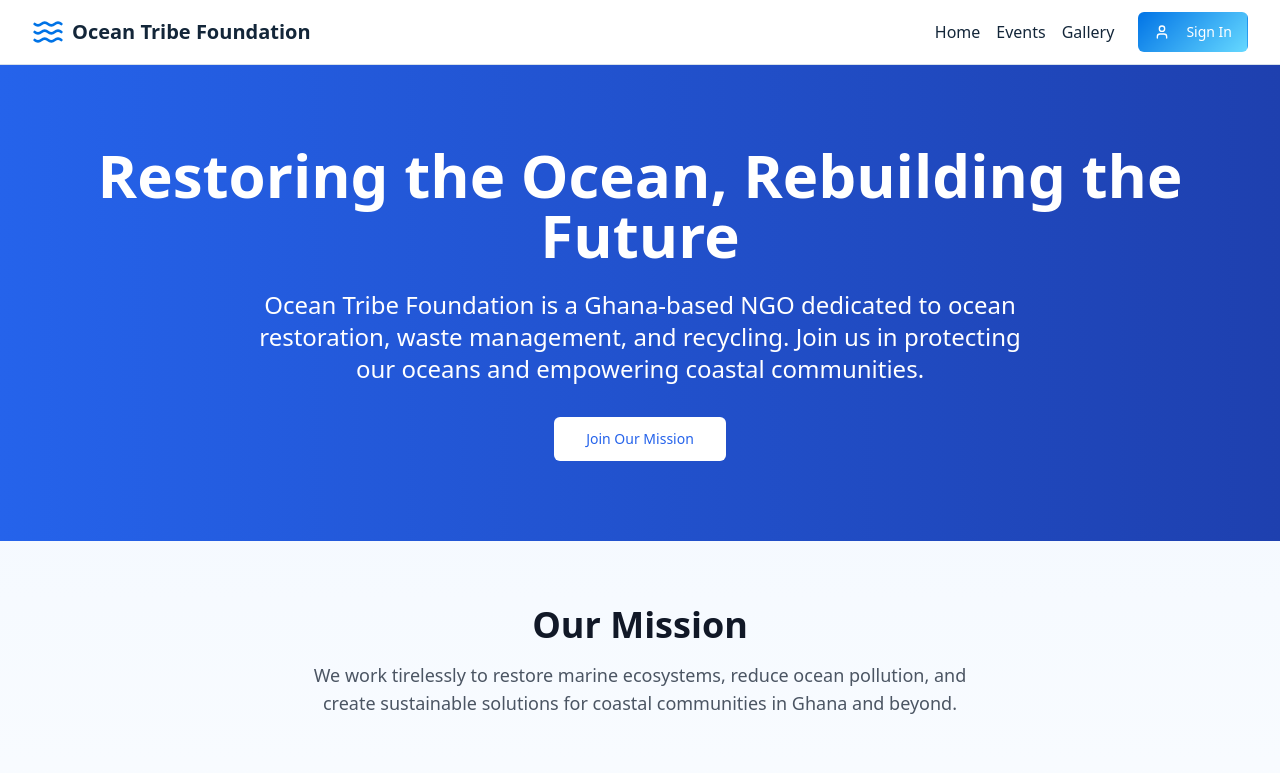
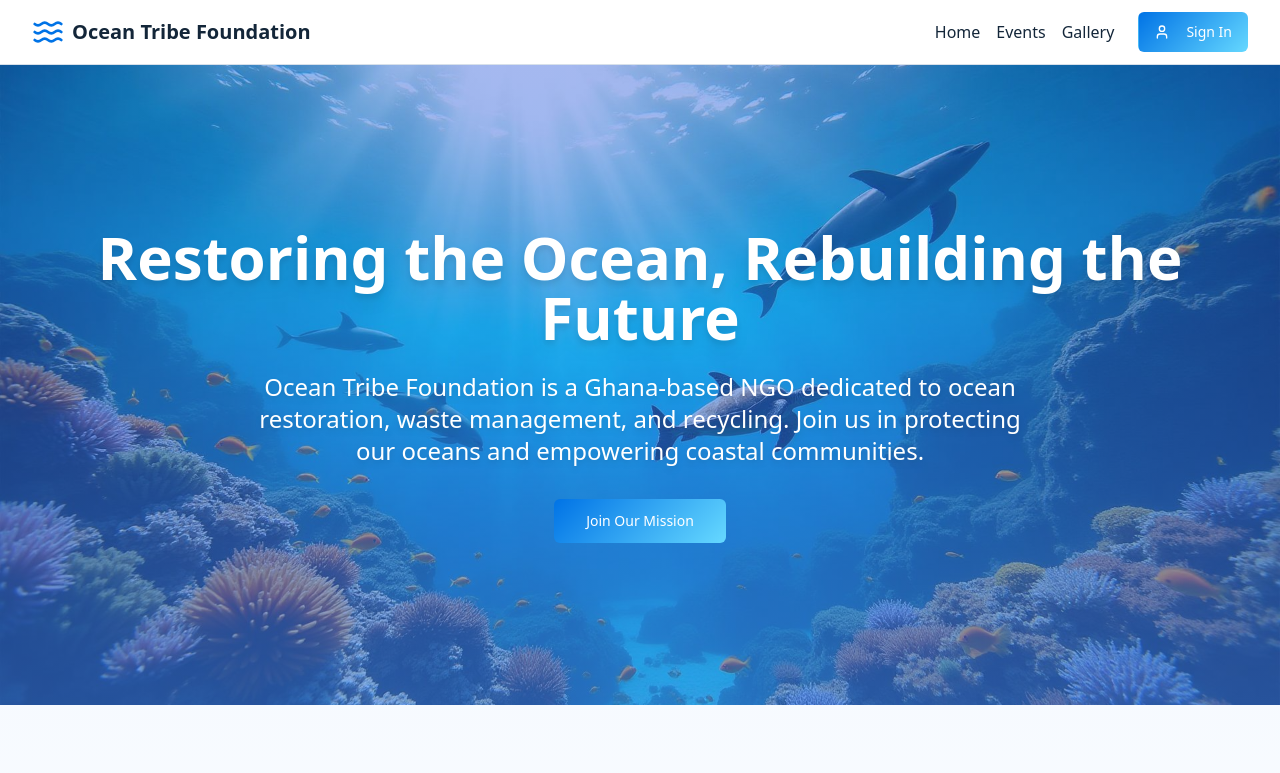
Before and after one commit to AyigbeDollar/ocean-tribe-foundation, a React (Vite) app: page / in a window 1280 px wide. Shown: the top 773 px of the page. Built offline with nearby package versions, Linux system fonts and the light colour scheme.

Commit message:
Add home page hero image
Incorporate an image into the home page hero section.

```diff
--- a/src/pages/Index.tsx
+++ b/src/pages/Index.tsx
@@ -4,6 +4,7 @@ import { Button } from "@/components/ui/button";
 import { useAuth } from "@/contexts/AuthContext";
 import { Link } from "react-router-dom";
 import { Heart, Waves, Recycle, Users } from "lucide-react";
+import heroOceanScene from "@/assets/hero-ocean-scene.jpg";
 
 const Index = () => {
   const { user } = useAuth();
@@ -14,24 +15,32 @@ const Index = () => {
 
       <div className="flex flex-col">
         {/* Hero Section */}
-        <section className="relative bg-gradient-to-r from-blue-600 to-blue-800 text-white py-20">
-          <div className="max-w-7xl mx-auto px-4 sm:px-6 lg:px-8">
+        <section
+          className="relative text-white py-32 min-h-[80vh] flex items-center"
+          style={{
+            backgroundImage: `linear-gradient(rgba(29, 78, 216, 0.4), rgba(59, 130, 246, 0.6)), url(${heroOceanScene})`,
+            backgroundSize: 'cover',
+            backgroundPosition: 'center',
+            backgroundAttachment: 'fixed'
+          }}
+        >
+          <div className="max-w-7xl mx-auto px-4 sm:px-6 lg:px-8 relative z-10">
             <div className="text-center">
-              <h1 className="text-5xl md:text-6xl font-bold mb-6">
+              <h1 className="text-5xl md:text-6xl font-bold mb-6 drop-shadow-lg animate-fade-in">
                 Restoring the Ocean, Rebuilding the Future
               </h1>
-              <p className="text-xl md:text-2xl mb-8 max-w-3xl mx-auto">
+              <p className="text-xl md:text-2xl mb-8 max-w-3xl mx-auto drop-shadow-md animate-fade-in">
                 Ocean Tribe Foundation is a Ghana-based NGO dedicated to ocean restoration,
                 waste management, and recycling. Join us in protecting our oceans and empowering coastal communities.
               </p>
               {!user ? (
                 <Link to="/auth">
-                  <Button size="lg" className="bg-white text-blue-600 hover:bg-gray-100">
+                  <Button size="lg" variant="ocean" className="animate-scale-in hover-scale">
                     Join Our Mission
                   </Button>
                 </Link>
               ) : (
-                <Button size="lg" className="bg-white text-blue-600 hover:bg-gray-100">
+                <Button size="lg" variant="ocean" className="animate-scale-in hover-scale">
                   Welcome back, {user.user_metadata?.full_name || 'Ocean Guardian'}!
                 </Button>
               )}
```
Also changed, not shown: src/assets/hero-ocean-scene.jpg (added).
